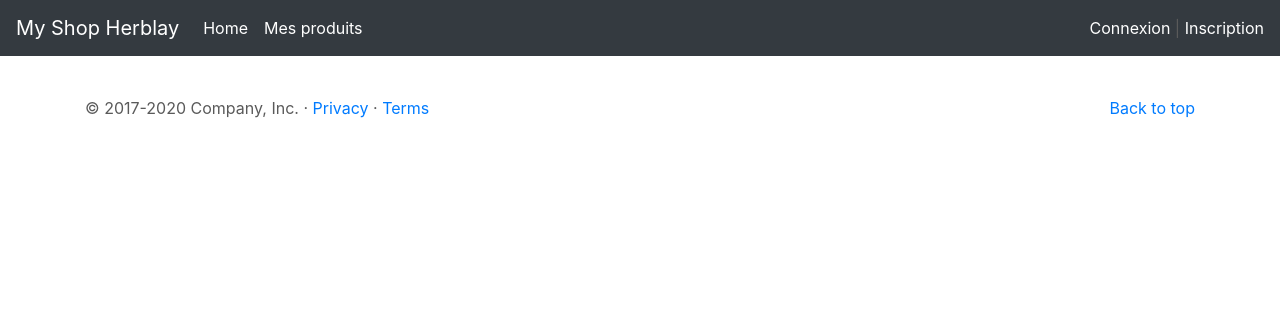
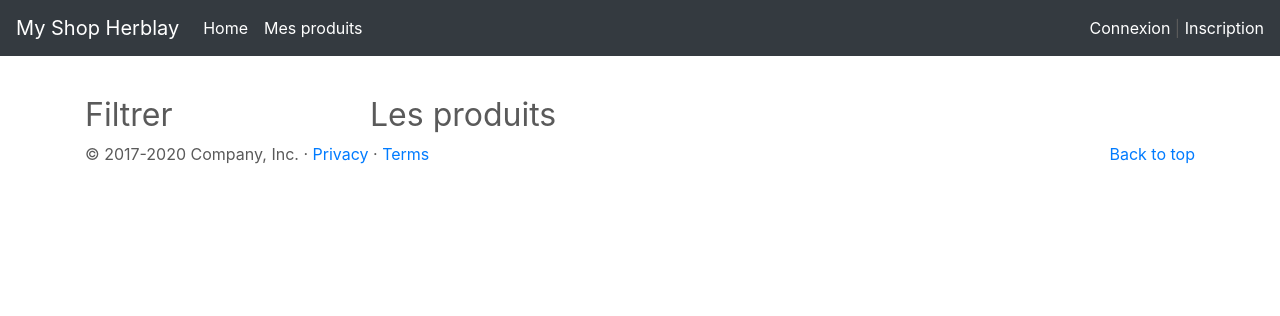
Before and after one commit to rubisanto/my_shop_herblay, a Symfony app: template templates/product/index.html.twig in a window 1280 px wide. Shown: the top 316 px of the page. Run offline with Twig, Linux system fonts and the light colour scheme; the template is opened without the code that fills it, so the values that code supplies are empty; some libraries are stand-ins or nearby versions.

Commit message:
page produits + individuel produit

```diff
--- a/templates/product/index.html.twig
+++ b/templates/product/index.html.twig
@@ -3,4 +3,41 @@
 {% block title %}Mes produits
 {% endblock %}
 
-{% block content %}{% endblock %}
+{% block content %}
+
+	<div class="row">
+		<div class="col-md-3">
+			<h2>Filtrer</h2>
+		</div>
+		<div class="col-md-9">
+
+			<h2>Les produits</h2>
+			<div class="row">
+				{% for product in products %}
+					<div class="col-md-4">
+
+						<div
+							class="product-item text-center">
+							{# Utiliser OBLIGATOIREMENT path pour la route et un objet Json en deuxième paramètre #}
+							<a href="{{path('product', { 'slug': product.slug})}}"><img src="/uploads/{{product.picture}}" alt="{{product.name}}" class="img-fluid">
+							</a>
+							<h5>{{product.name}}</h5>
+							<span class="product-subtitle">{{product.subtitle}}</span>
+							{# Préciser le format de l'affichage du prix  #}
+							<span class="product-price">{{(product.price / 100)|number_format(2,',', '.')}}
+								€
+							</span>
+						</div>
+
+
+					</div>
+				{% endfor %}
+			</div>
+
+		</div>
+
+
+	</div>
+
+
+</div>{% endblock %}
```
